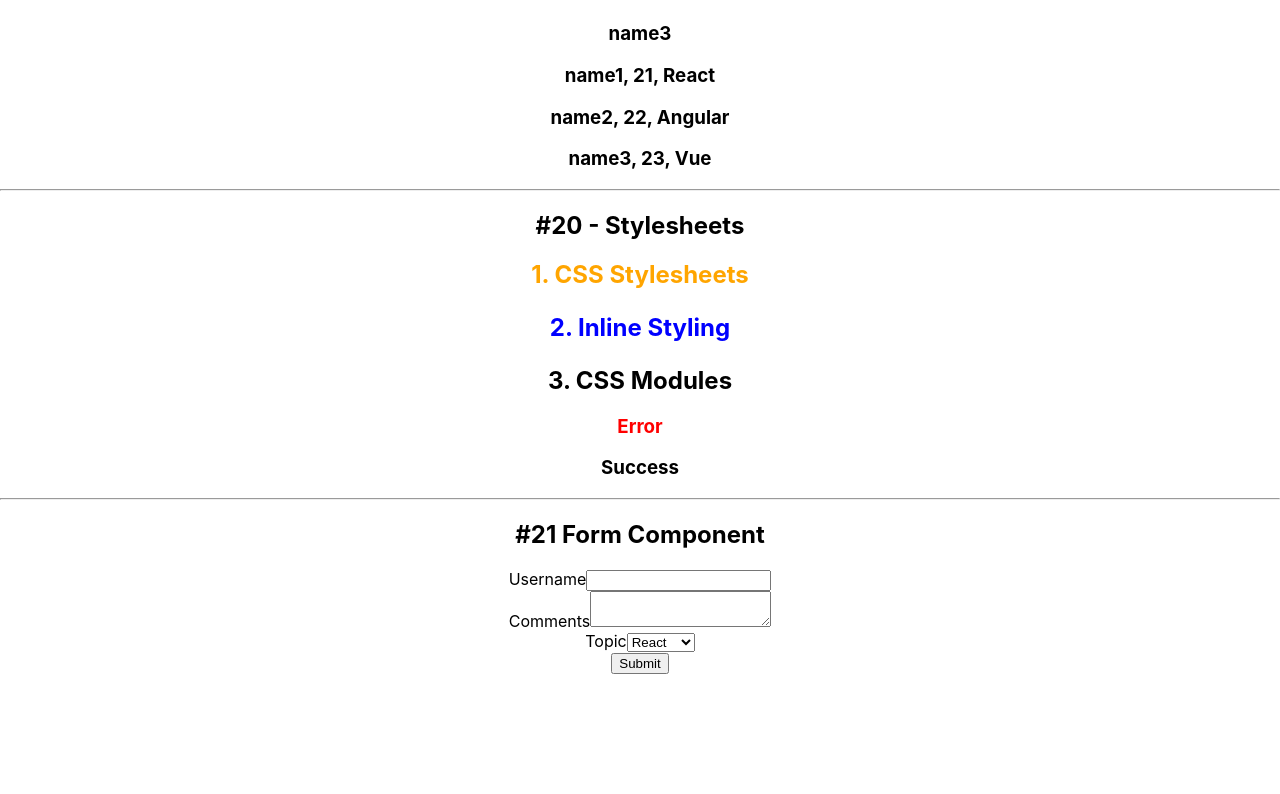
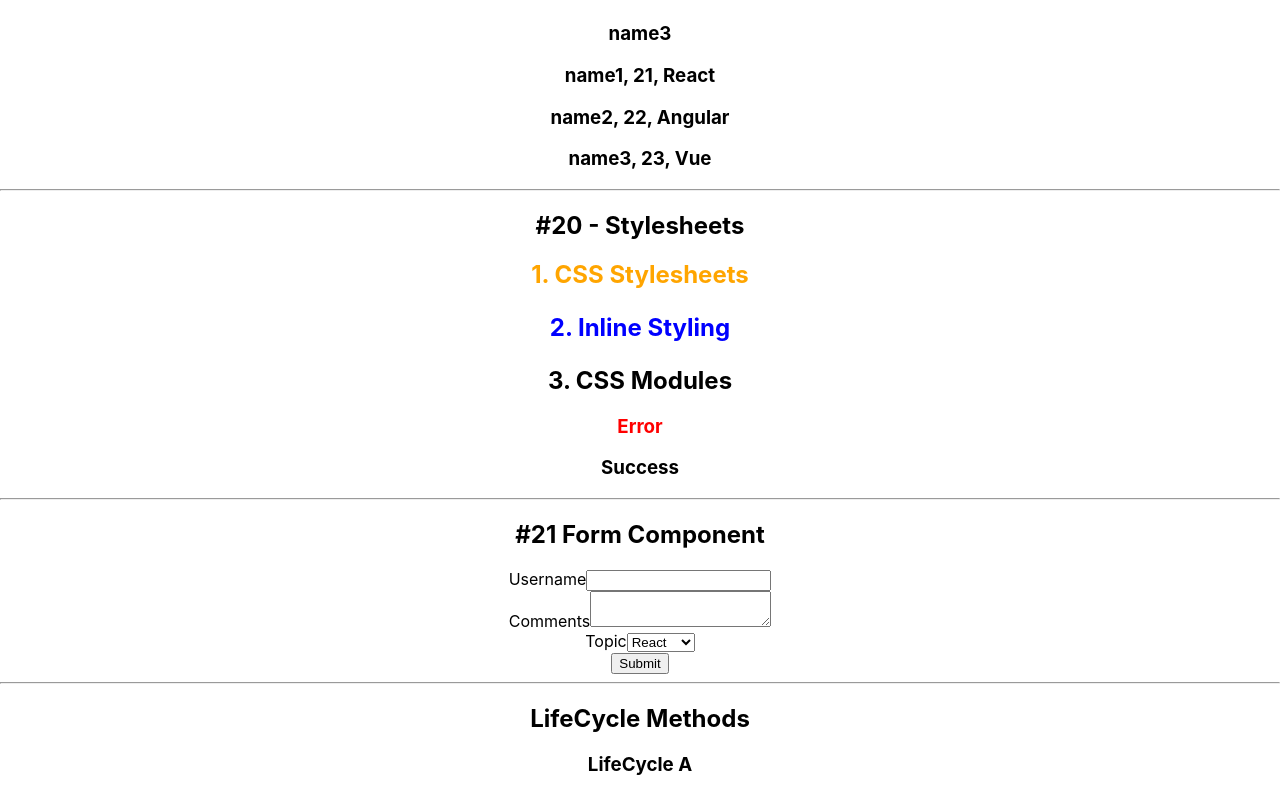
Before and after one commit to sagarteria/Sample-Create-React-App, a React (Create React App) app: page / in a window 1280 px wide. Shown: the part 1352-2146 px from the top of the page. Before the commit the page ends 2026 px from the top, so only its background shows below. Built offline with nearby package versions, Linux system fonts and the light colour scheme.

Commit message:
initial commit

```diff
--- a/src/App.js
+++ b/src/App.js
@@ -22,6 +22,7 @@
 import Inline from "./components/Stylesheet/Inline";
 import CssModules from "./components/Stylesheet/CssModules";
 import FormClass from "./components/FormHandling/FormClass";
+import LifecycleA from "./components/LifecycleMethods/LifecycleA";
 
 function App() {
   return (
@@ -75,6 +76,9 @@
       {/* Form Handling */}
       <FormClass />
 
+      {/* Lifecycle methods */}
+      <LifecycleA />
+
     </div>
   );
 }
--- /dev/null
+++ b/src/components/LifecycleMethods/LifecycleA.js
@@ -0,0 +1,35 @@
+import React, { Component } from 'react';
+
+class LifecycleA extends Component{
+  constructor(props) {
+    super(props);
+
+    this.state = {
+      name: 'name1'
+    }
+
+    console.log('LifecycleA constructor');
+  }
+
+  static getDerivedStateFromProps(props, state) {
+    console.log('LifecycleA getDerivedStateFromProps');
+    return null
+  }
+
+  componentDidMount(){
+    console.log('LifecycleA componentDidMount');
+  }
+
+  render () {
+    console.log('LifecycleA return');
+    return (
+      <>
+      <hr />
+      <h2>LifeCycle Methods</h2>
+      <h3>LifeCycle A</h3>
+      </>
+    )
+  }
+}
+
+export default LifecycleA
```
Also changed, not shown: src/components/LifecycleMethods/LifecycleB.js (added, +35 -0 lines).
